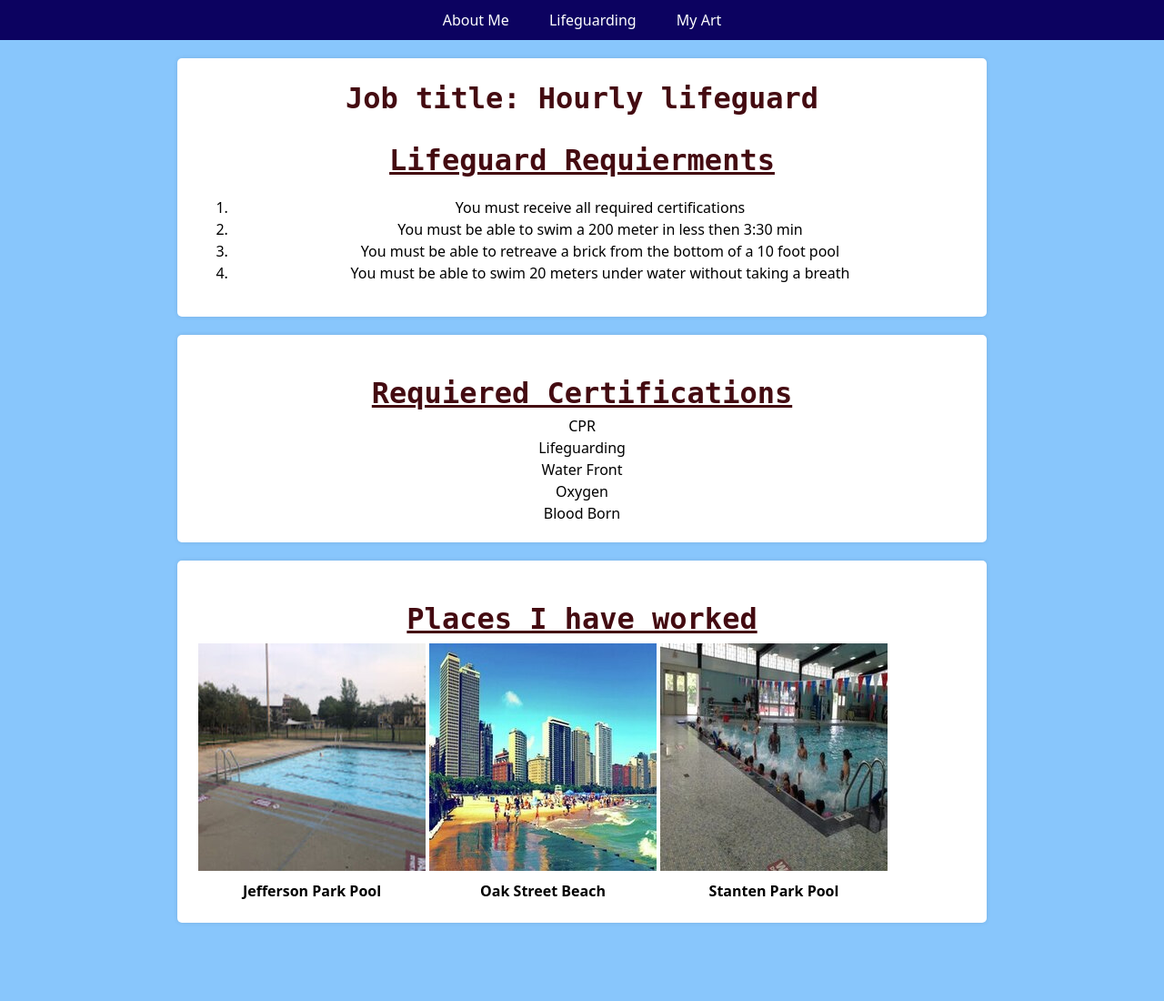
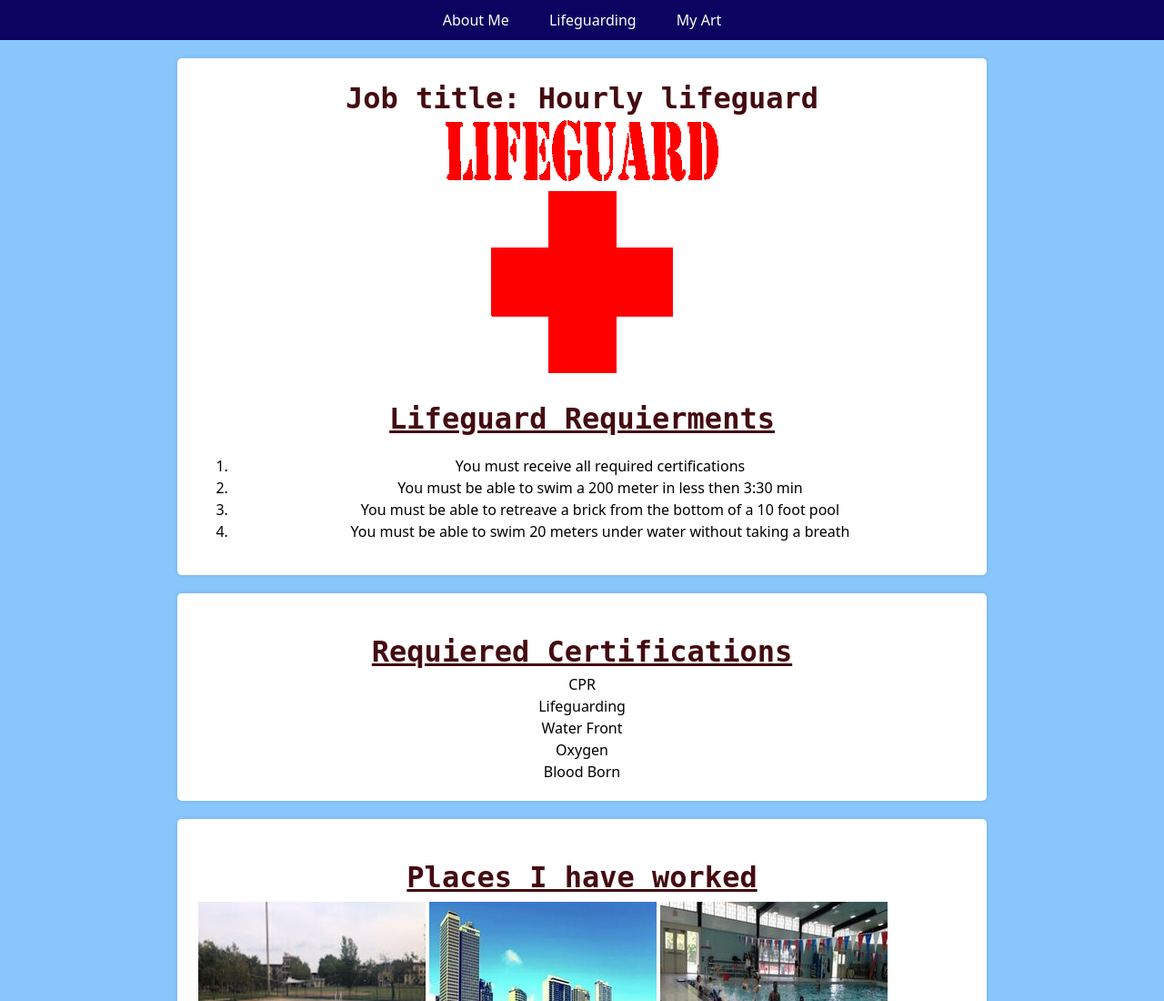
Before and after one commit to athourot/project-1-final, a plain HTML site: page lifeguarding.html in a window 1280 px wide. Shown: the top 1100 px of the page at 91% size. Before the commit the page ends 1034 px from the top, so only its background shows below. Drawn offline with Linux system fonts and the light colour scheme; a web font is replaced by a local one.

Commit message:
Update lifeguarding.html

```diff
--- a/lifeguarding.html
+++ b/lifeguarding.html
@@ -20,6 +20,7 @@
 
 <section>
   <h1>Job title: Hourly lifeguard</h1>
+  <img src="media/lifeguard.jpg" alt="redcross">
   <h2>Lifeguard Requierments</h2>
   <ol>
     <li>You must receive all required certifications</li>
```
